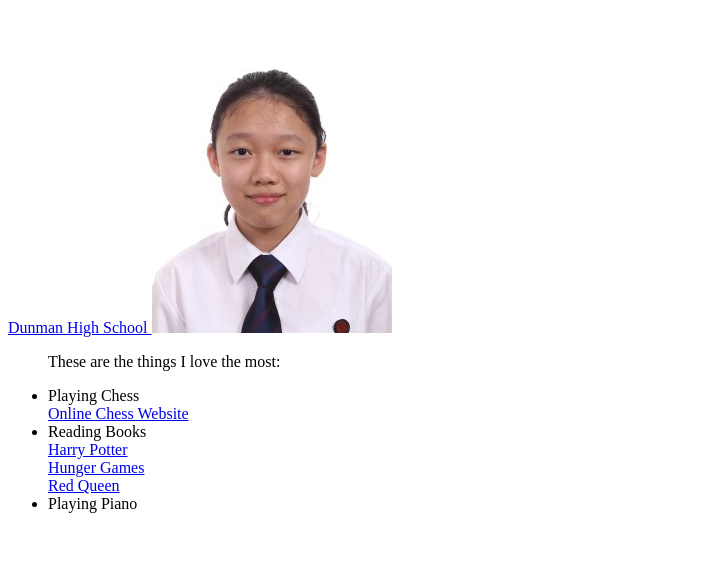
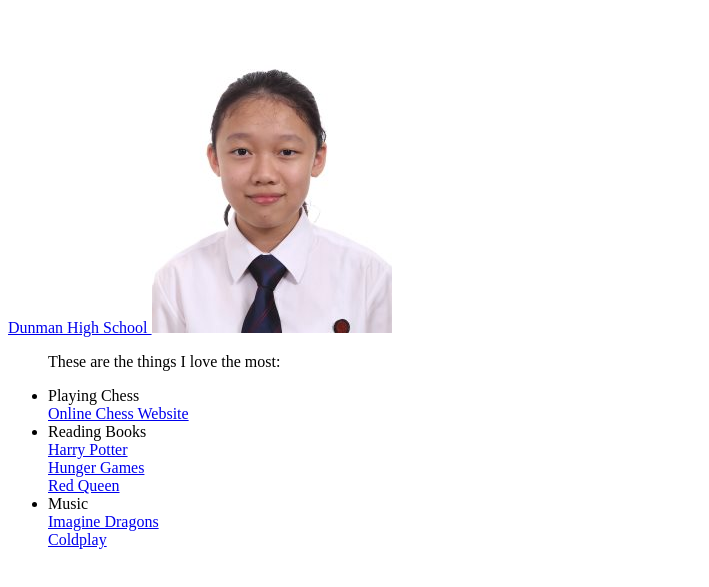
Before and after one commit to dhs17y1gsumszelok/dhs17y1gsumszelok.github.io, a plain HTML site: page index.html in a window 1280 px wide. Shown: the part 101-688 px from the top of the page, without its empty margins (0-709 px from the left). Drawn offline with Linux system fonts and the light colour scheme.

Commit message:
Update index.html

```diff
--- a/index.html
+++ b/index.html
@@ -17,8 +17,10 @@ My name is Sum Sze Lok. I am a student of Dunman High School. Currently in 1st y
  <a href="http://thehungergames.wikia.com/wiki/The_Hunger_Games_trilogy"> Hunger Games</a>
  <br>
  <a href="http://redqueen.wikia.com/wiki/Red_Queen_Wiki"> Red Queen</a>
-<li>Playing Piano</li>
-
+<li>Music</li>
+ <a href="https://www.imaginedragonsmusic.com/"> Imagine Dragons</a>
+ <br>
+ <a href="http://coldplay.com/"> Coldplay</a>
 </ul>
 </body>
 </html>
```
